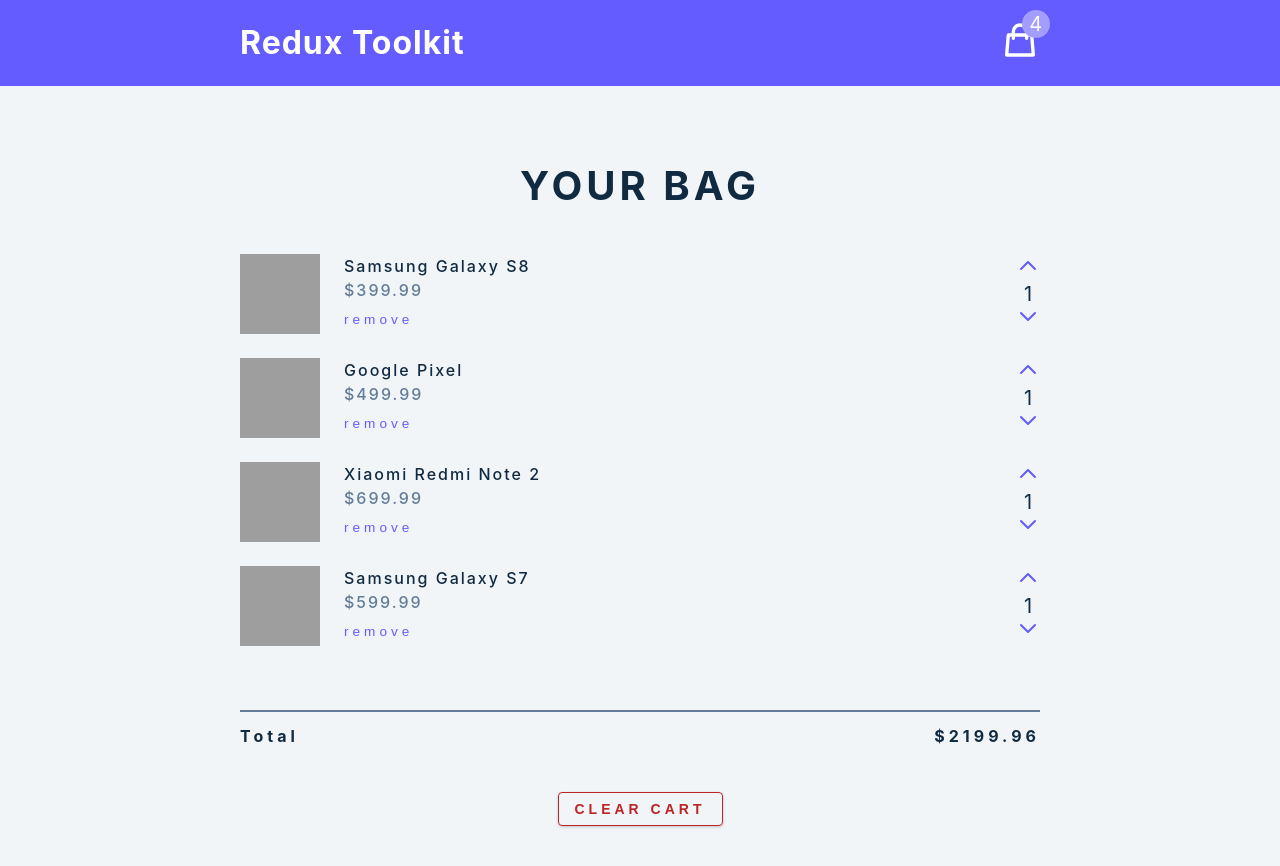
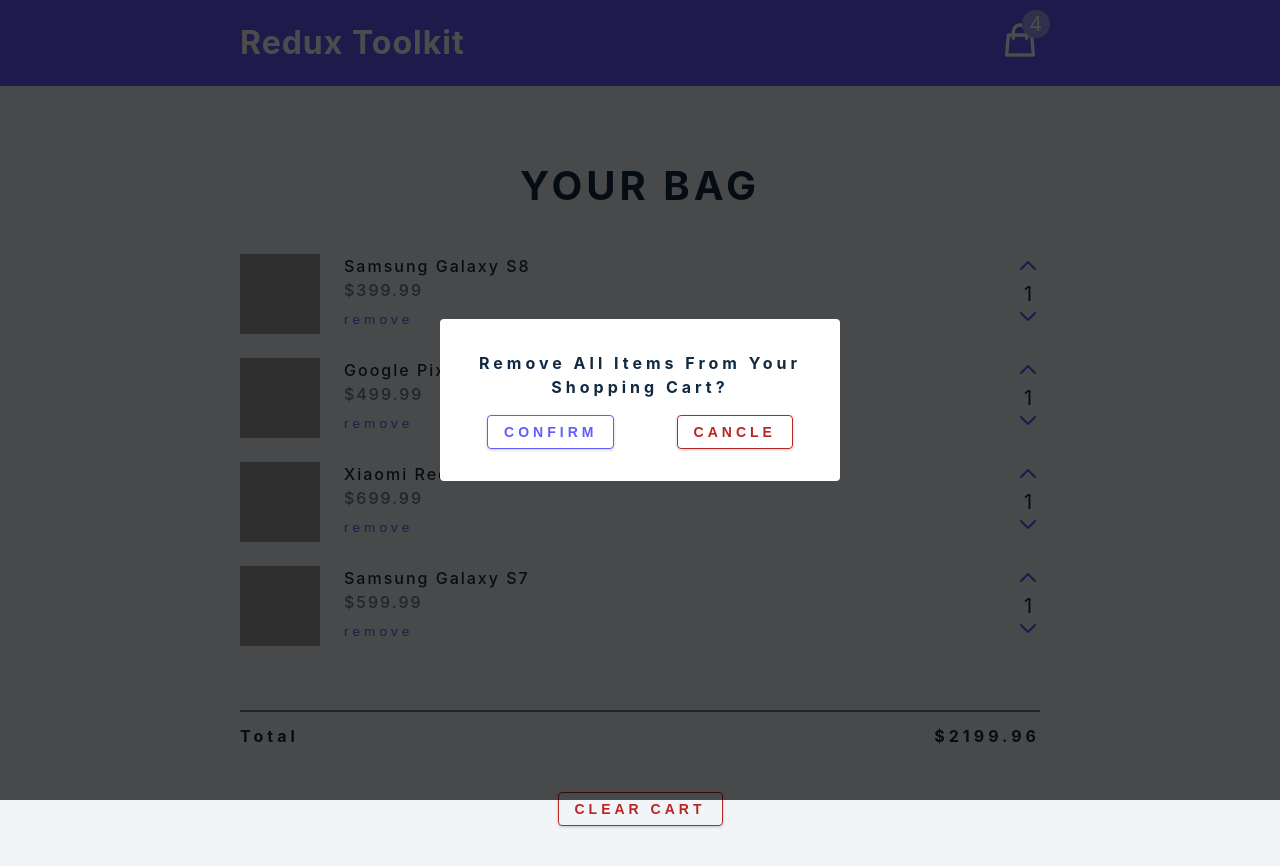
Before and after one commit to jecode93/redux-toolkit-tutorial, a React (Create React App) app: page / in a window 1280 px wide. Built offline with nearby package versions, Linux system fonts and the light colour scheme; grey boxes are pictures that could not be loaded.

Commit message:
Implemented the modal to confirm or cancel the clear cart action.

```diff
--- a/src/App.js
+++ b/src/App.js
@@ -3,6 +3,7 @@
 import Navbar from './components/Navbar';
 import { useDispatch, useSelector } from 'react-redux';
 import { calculateTotals } from './redux/cart/cartSlice';
+import Modal from './components/Modal';
 
 function App() {
   const { cartItems } = useSelector((state) => state.cart);
@@ -14,6 +15,7 @@
 
   return (
       <main>
+        <Modal />
         <Navbar />
         <CartContainer />
       </main>
--- /dev/null
+++ b/src/components/Modal.jsx
@@ -0,0 +1,21 @@
+import React from 'react'
+
+const Modal = () => {
+  return (
+    <aside className="modal-container">
+      <div className="modal">
+        <h4>remove all items from your shopping cart?</h4>
+        <div className="btn-container">
+          <button type="button" className="btn confirm-btn">
+            confirm
+          </button>
+          <button type="button" className="btn clear-btn">
+            cancle
+          </button>
+        </div>
+      </div>
+    </aside>
+  )
+}
+
+export default Modal
```
